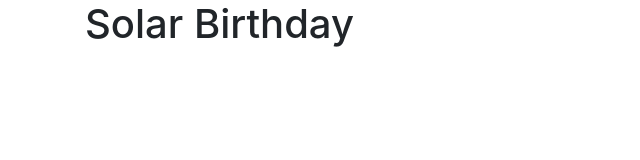
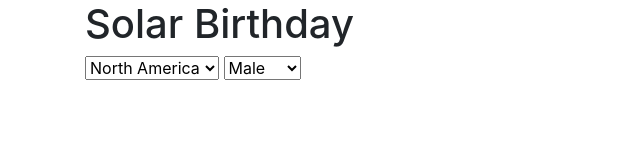
Before and after one commit to CalvinPVIII/CR-Week-5, a website built with webpack: page src/index.html in a window 1280 px wide. Shown: the whole page, without its empty margins (0-640 px from the left). Built offline with nearby package versions, Linux system fonts and the light colour scheme.

Commit message:
implement code that passes life expectancy test

```diff
--- a/src/backend.js
+++ b/src/backend.js
@@ -35,7 +35,7 @@ Person.prototype.findJupiterYears = function () {
 };
 
 Person.prototype.getLifeExpectancy = function () {
-
+  this.lifeExpectancy = this.gender + this.continent
 }
 
 Person.prototype.howManyYearsLeft = function () {
--- a/src/index.html
+++ b/src/index.html
@@ -7,7 +7,21 @@
   <body>
 <div class="container">
   <h1>Solar Birthday</h1>
-
+<form id="userInfo">
+<!-- Add birthday form inputs -->
+<select id="userConintent">
+  <option value="76">North America</option>
+  <option value="76">Oceania</option>
+  <option value="75">Europe</option>
+  <option value="72">South America</option>
+  <option value="71">Asia</option>
+  <option value="61">Africa</option>
+</select>
+<select id="gender">
+  <option value="0">Male</option>
+  <option value="5">Female</option>
+</select>
+</form>
 </div>
 
   </body>
```
Also changed, not shown: __test__/project.test.js (+1 -1 lines).
